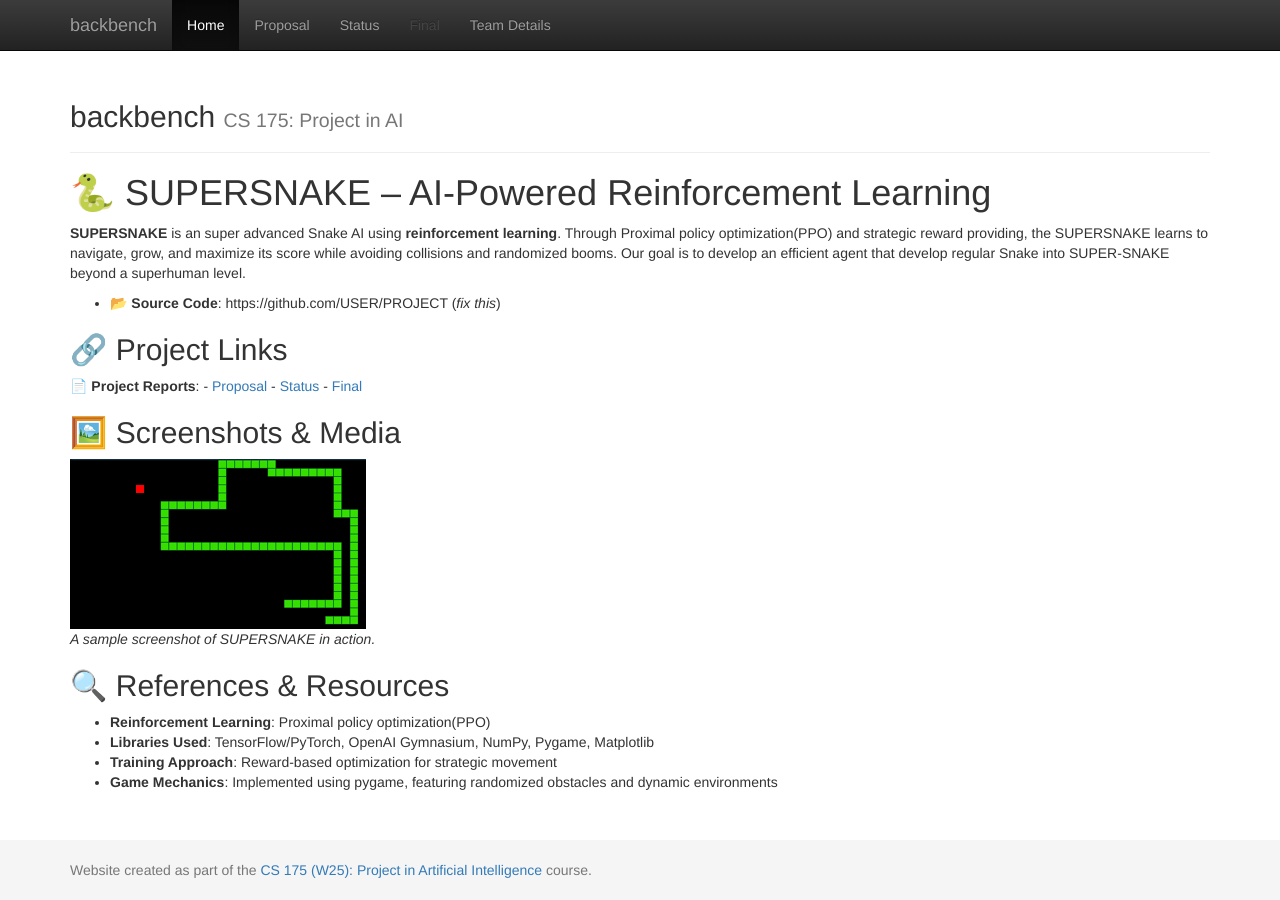
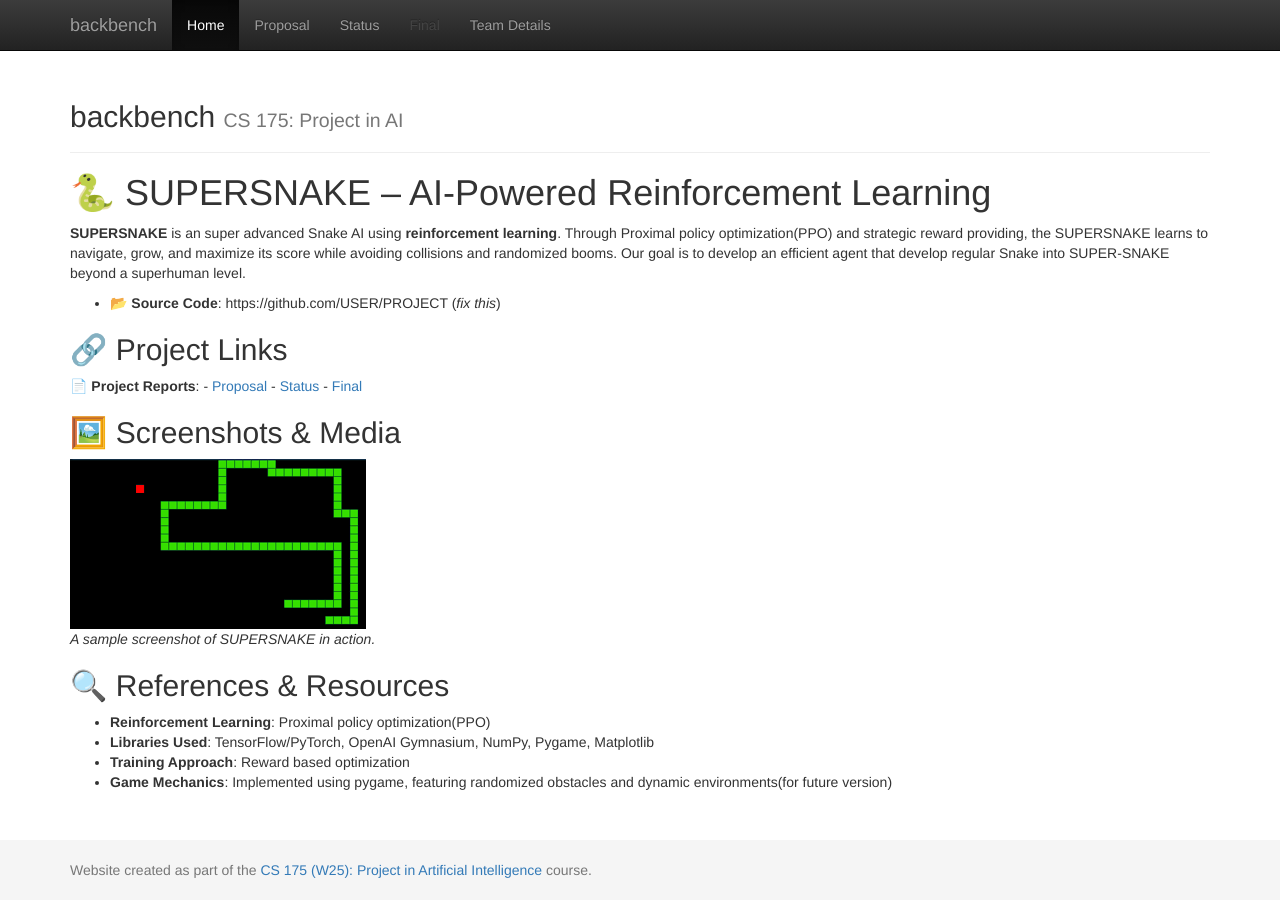
Before and after one commit to mcthoma1/backbench, a Jekyll site: the page built from docs/index.md, in a window 1280 px wide. Built offline with Jekyll 4.4.1, drawn with Linux system fonts in a browser that asks for light colours.

```diff
--- a/docs/index.md
+++ b/docs/index.md
@@ -24,5 +24,5 @@ _A sample screenshot of SUPERSNAKE in action._
 
 - **Reinforcement Learning**: Proximal policy optimization(PPO)
 - **Libraries Used**: TensorFlow/PyTorch, OpenAI Gymnasium, NumPy, Pygame, Matplotlib
-- **Training Approach**: Reward-based optimization for strategic movement
-- **Game Mechanics**: Implemented using pygame, featuring randomized obstacles and dynamic environments
+- **Training Approach**: Reward based optimization
+- **Game Mechanics**: Implemented using pygame, featuring randomized obstacles and dynamic environments(for future version)
```
Also changed, not shown: docs/status.md (+1 -1 lines).
